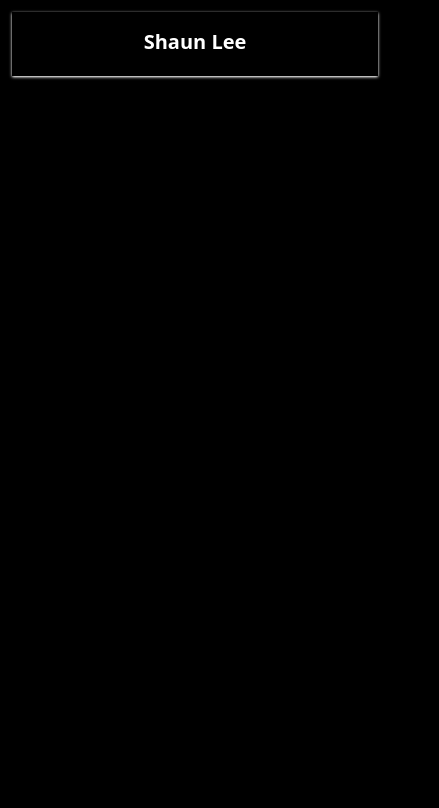
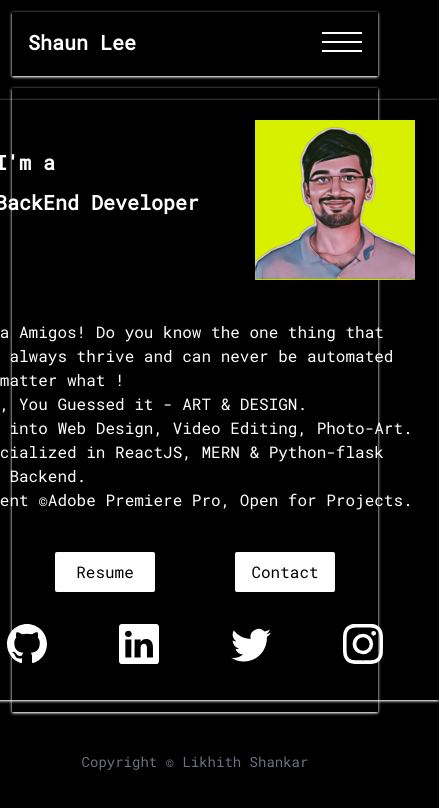
Before and after one commit to LikhithShankarPrithvi/shaun-lee-porfolio, a React (Create React App) app in the folder frontend/: page / in a window 390 px wide. Shown: the top 808 px of the page, 439 px wide, since content can reach past the window. Built offline with nearby package versions, Linux system fonts and the light colour scheme.

Commit message:
added home page

```diff
--- a/frontend/package.json
+++ b/frontend/package.json
@@ -8,6 +8,7 @@
     "@testing-library/user-event": "^13.5.0",
     "react": "^18.2.0",
     "react-dom": "^18.2.0",
+    "react-icons": "^4.6.0",
     "react-scripts": "5.0.1",
     "web-vitals": "^2.1.4"
   },
--- a/frontend/public/index.html
+++ b/frontend/public/index.html
@@ -14,6 +14,12 @@
       manifest.json provides metadata used when your web app is installed on a
       user's mobile device or desktop. See https://developers.google.com/web/fundamentals/web-app-manifest/
     -->
+		<link rel="preconnect" href="https://fonts.googleapis.com" />
+		<link rel="preconnect" href="https://fonts.gstatic.com" crossorigin />
+		<link
+			href="https://fonts.googleapis.com/css2?family=Roboto+Mono&display=swap"
+			rel="stylesheet"
+		/>
 		<link rel="manifest" href="%PUBLIC_URL%/manifest.json" />
 		<!--
       Notice the use of %PUBLIC_URL% in the tags above.
--- a/frontend/src/App.js
+++ b/frontend/src/App.js
@@ -1,10 +1,14 @@
 import React from 'react'
+import Footer from './components/Footer'
 import Header from './components/Header'
+import Home from './components/Home'
 
 const App = () => {
 	return (
 		<body>
 			<Header />
+			<Home />
+			<Footer />
 		</body>
 	)
 }
--- /dev/null
+++ b/frontend/src/components/Footer.jsx
@@ -0,0 +1,13 @@
+import React from 'react'
+
+const Footer = () => {
+	return (
+		<>
+			<div className='text-center m-10 text-gray-500 text-sm'>
+				Copyright &copy; Likhith Shankar
+			</div>
+		</>
+	)
+}
+
+export default Footer
--- a/frontend/src/components/Header.jsx
+++ b/frontend/src/components/Header.jsx
@@ -3,7 +3,7 @@ import React from 'react'
 const Header = () => {
 	return (
 		<>
-			<div className='flex justify-evenly m-3 p-4 pb-5 shadow shadow-white text-xl hover:shadow-slate-600'>
+			<div className='flex md:justify-evenly justify-between m-3 p-4 pb-5 shadow shadow-white text-xl hover:shadow-slate-600'>
 				<div className='flex'>
 					<div className='cursor-pointer text-white font-bold md:pr-10 '>
 						Shaun Lee
@@ -11,9 +11,9 @@ const Header = () => {
 					<div className='hidden md:flex text-white font-bold'>|</div>
 				</div>
 				<div className='hidden md:flex flex-row justify-between text-white md:[&>*]:px-3 [&>*]:px-4 [&>*]:cursor-pointer '>
-					<div className='hover:text-black hover:bg-white hover:shadow-sm hover:shadow-slate-600 rounded-md pb-1'>
+					{/* <div className='hover:text-black hover:bg-white hover:shadow-sm hover:shadow-slate-600 rounded-md pb-1'>
 						Home
-					</div>
+					</div> */}
 					<div className='hover:text-black hover:bg-white hover:shadow-sm hover:shadow-slate-600 rounded-md pb-1'>
 						About
 					</div>
@@ -27,6 +27,11 @@ const Header = () => {
 						Contact
 					</div>
 				</div>
+				<div className='flex flex-col py-1 justify-between md:hidden'>
+					<div className='border border-white w-[40px]'></div>
+					<div className='border border-white w-[40px]'></div>
+					<div className='border border-white w-[40px]'></div>
+				</div>
 			</div>
 		</>
 	)
--- /dev/null
+++ b/frontend/src/components/Home.jsx
@@ -0,0 +1,119 @@
+import React from 'react'
+import { BsGithub, BsTwitter, BsInstagram, BsLinkedin } from 'react-icons/bs'
+
+const Home = () => {
+	console.log(window.screen.width)
+
+	const titles = [
+		'FrontEnd Developer',
+		'BackEnd Developer',
+		'Full Stack Developer',
+		'Video Editor',
+	]
+	const title = titles[0]
+	return (
+		// Main Section
+		<div className='flex justify-center m-3 shadow shadow-white '>
+			{/* container for main section */}
+			<div className='flex flex-col  item-center md:justify-evenly text-white m-3 p-5 font-md shadow shadow-white md:max-w-full'>
+				{/* Container for Image& Text */}
+				<div className='flex justify-center'>
+					{/* container for Im a developer Text */}
+					<div className='flex flex-col justify-center px-5 md:px-10'>
+						<div className='font-bold text-xl md:text-3xl pb-3'>
+							I'm a
+						</div>
+						{/* // animation shall be done */}
+						<div className='flex flex-col overflow-hidden h-[65px]'>
+							<div className='animate-[slider_8s_ease-in-out_infinite_alternate] h-100% [&>*]:h-[65px]'>
+								{/* <div className=''> */}
+								<div className='font-bold text-xl md:text-4xl'>
+									FullStack Developer
+								</div>
+								<div className='font-bold text-xl md:text-4xl'>
+									FrontEnd Developer
+								</div>
+								<div className='font-bold text-xl md:text-4xl'>
+									BackEnd Developer
+								</div>
+								<div className='font-bold text-xl md:text-4xl'>
+									Video Editor
+								</div>
+							</div>
+						</div>
+					</div>
+					{/* Image container */}
+					<img
+						src={require('../Images/displayPicture.jpg')}
+						alt=''
+						className='h-40 md:h-40 object-cover pl-3'
+					/>
+				</div>
+				{/* My description */}
+				<div className='flex justify-center'>
+					<div className='py-10 only:text-white font-lg md:w-[60%]'>
+						<p>
+							<p>
+								Hola Amigos! Do you know the one thing that can
+								always thrive and can never be automated no
+								matter what !
+							</p>
+							<p> Yes, You Guessed it - ART & DESIGN.</p>
+							<p>
+								I'm into Web Design, Video Editing, Photo-Art.
+							</p>
+							<p>
+								Specialized in ReactJS, MERN & Python-flask for
+								Backend.
+							</p>
+							<p>
+								Ardent &copy;Adobe Premiere Pro, Open for
+								Projects.
+							</p>
+						</p>
+					</div>
+				</div>
+				<div className='flex flex-row mb-4 justify-center '>
+					<button className='p-2 mx-10 bg-white text-black rounded-sm min-w-[100px]'>
+						Resume
+					</button>
+					<button className='p-2 mx-10 bg-white text-black rounded-sm min-w-[100px]'>
+						Contact
+					</button>
+				</div>
+				<div className='flex flex-row lg:hidden justify-center [&>*]:p-4 [&>*]:mx-5'>
+					<button>
+						<BsGithub size={40} />
+					</button>
+					<button>
+						<BsLinkedin size={40} />
+					</button>
+					<button>
+						<BsTwitter size={40} />
+					</button>
+					<button>
+						<BsInstagram size={40} />
+					</button>
+				</div>
+			</div>
+			<div className='hidden lg:flex flex-col item-center text-white md:justify-evenly m-3 p-5 font-md shadow shadow-white'>
+				<div className='flex flex-col justify-center [&>*]:p-4'>
+					<button>
+						<BsGithub size={40} />
+					</button>
+					<button>
+						<BsLinkedin size={40} />
+					</button>
+					<button>
+						<BsTwitter size={40} />
+					</button>
+					<button>
+						<BsInstagram size={40} />
+					</button>
+				</div>
+			</div>
+		</div>
+	)
+}
+
+export default Home
--- /dev/null
+++ b/frontend/src/components/Sidebars.jsx
@@ -0,0 +1,11 @@
+import React from 'react'
+
+const Sidebars = () => {
+	return (
+		<>
+			<aside className='max-w-[64px]'></aside>
+		</>
+	)
+}
+
+export default Sidebars
--- a/frontend/src/index.css
+++ b/frontend/src/index.css
@@ -4,4 +4,5 @@
 
 body {
 	background-color: #000000;
+	font-family: 'Roboto Mono', monospace;
 }
--- a/frontend/tailwind.config.js
+++ b/frontend/tailwind.config.js
@@ -2,7 +2,24 @@
 module.exports = {
 	content: ['./src/**/*.{js,jsx,ts,tsx}'],
 	theme: {
-		extend: {},
+		screens: {
+			sm: '576px',
+			md: '768px',
+			lg: '1024px',
+			xl: '1280px',
+		},
+		extend: {
+			animation: {
+				slider: 'move 8s ease-in-out infinite alternate',
+			},
+			keyframes: {
+				slider: {
+					'33.3%': { transform: 'translateY(-65px)' },
+					'66.6%': { transform: 'translateY(-130px)' },
+					'100%': { transform: 'translateY(-195px)' },
+				},
+			},
+		},
 	},
 	plugins: [],
 }
```
Also changed, not shown: frontend/src/Images/displayPicture.jpg (added), 1 other file (tests, documents, lock files or other folders).
